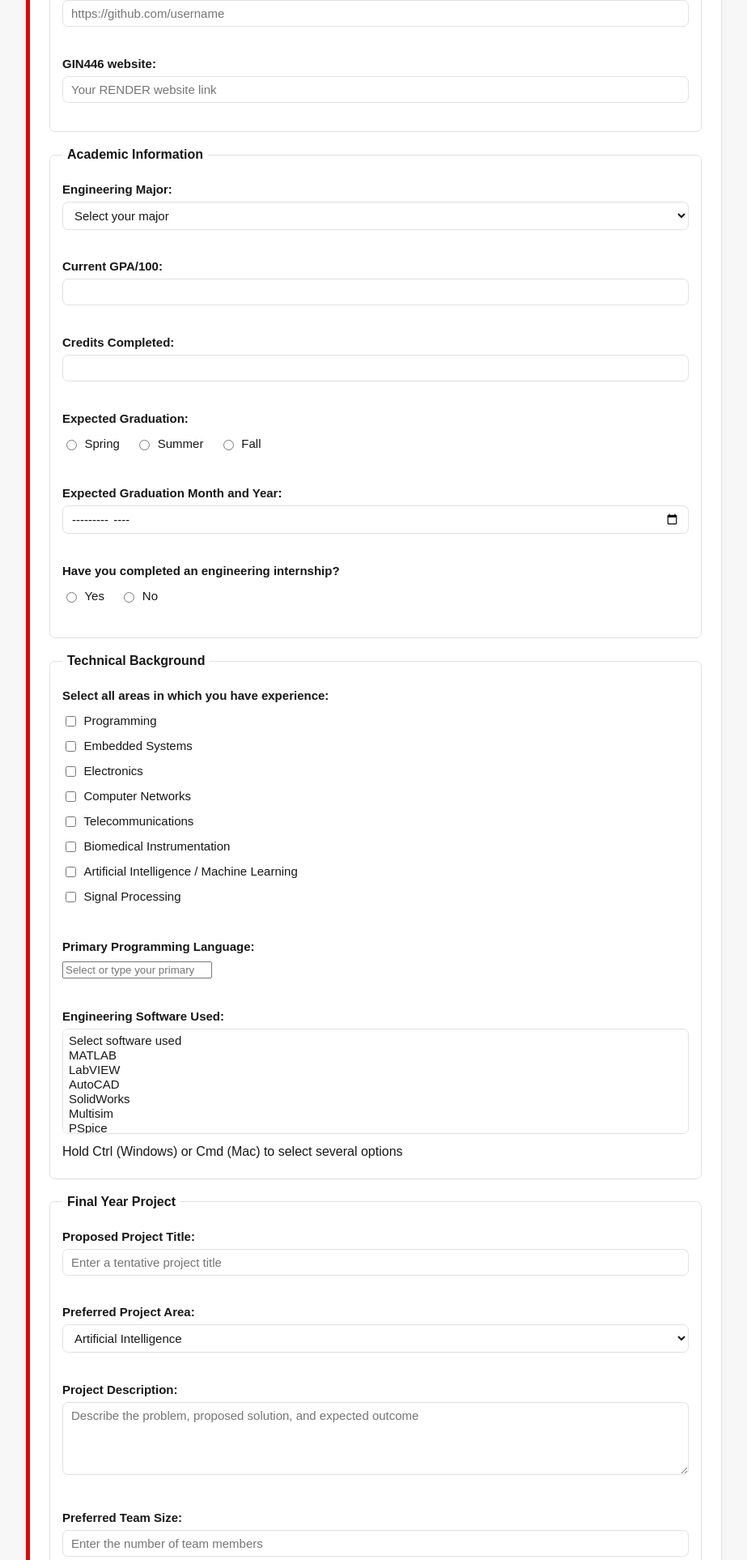
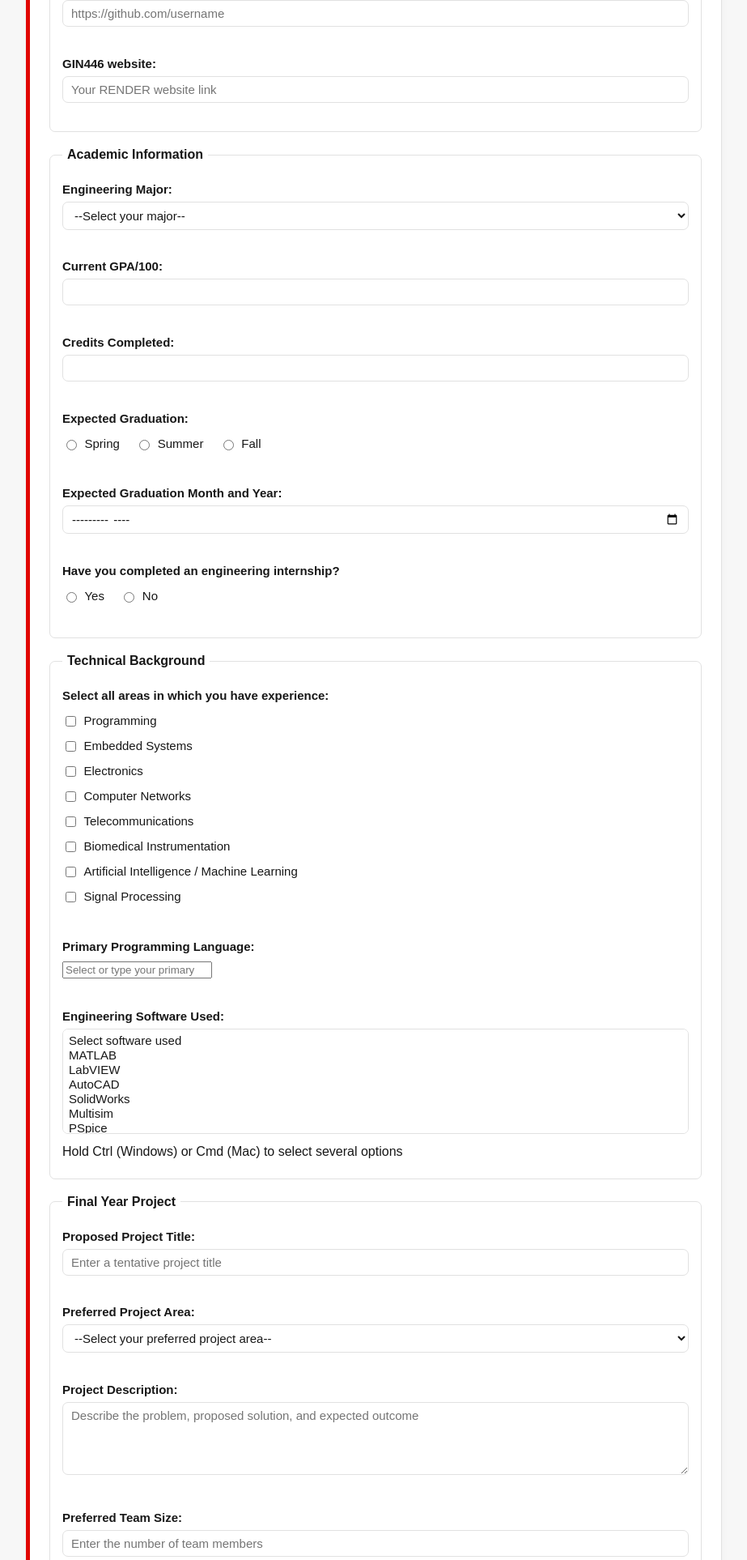
Before and after one commit to Jadfahed224/web-programming-site, a Flask app: page /submit-profile in a window 1280 px wide. Shown: the part 904-2830 px from the top of the page at 81% size, without its empty margins (178-1101 px from the left). Run offline with Flask 3, Linux system fonts and the light colour scheme.

Commit message:
week 4: HTML form

```diff
--- a/templates/profile-form.html
+++ b/templates/profile-form.html
@@ -42,7 +42,7 @@
 
     <label for="EngMajor">Engineering Major:</label>
     <select id="EngMajor" name="major" required>
-        <option value="selection">Select your major</option>
+        <option value="">--Select your major--</option>
         <option value="Computer">Computer Engineering</option>
         <option value="Electrical">Electrical Engineering</option>
         <option value="Telecom">Telecom Engineering</option>
@@ -133,6 +133,7 @@
 
     <label for="ProjectArea">Preferred Project Area:</label>
     <select id="ProjectArea" name="project_area" required>
+        <option value="">--Select your preferred project area--</option>
         <optgroup label="Computer Engineering">
             <option value="AI">Artificial Intelligence</option>
             <option value="Web Applications">Web Applications</option>
```
